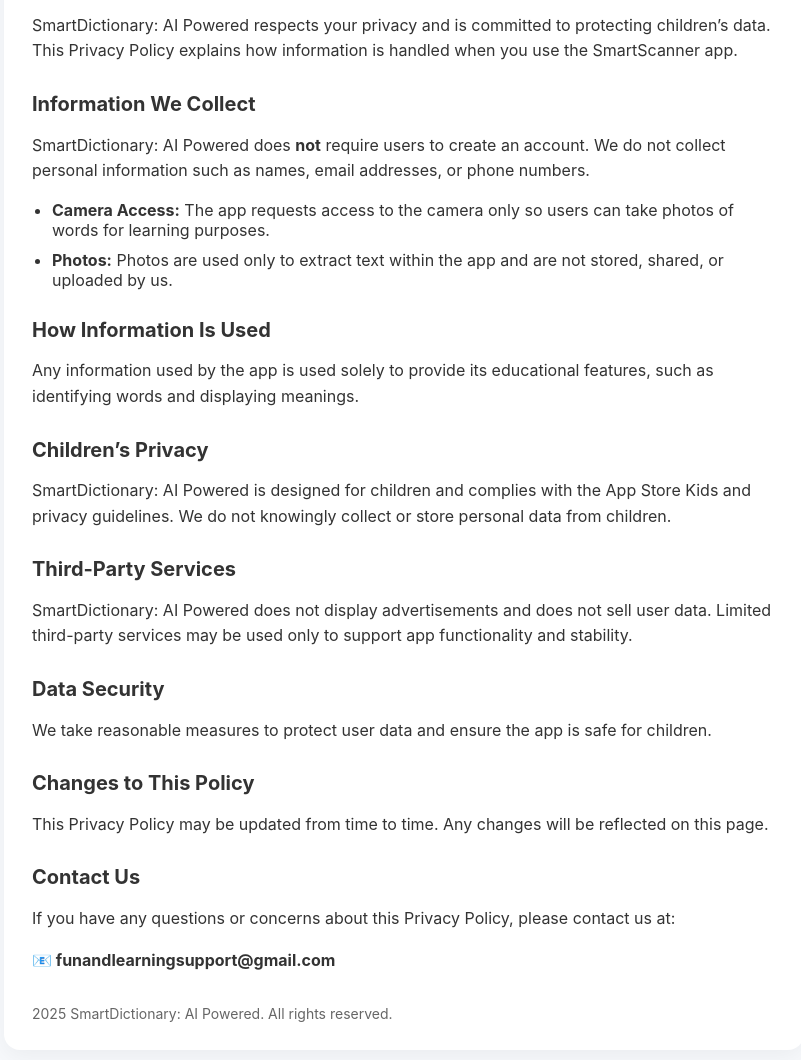
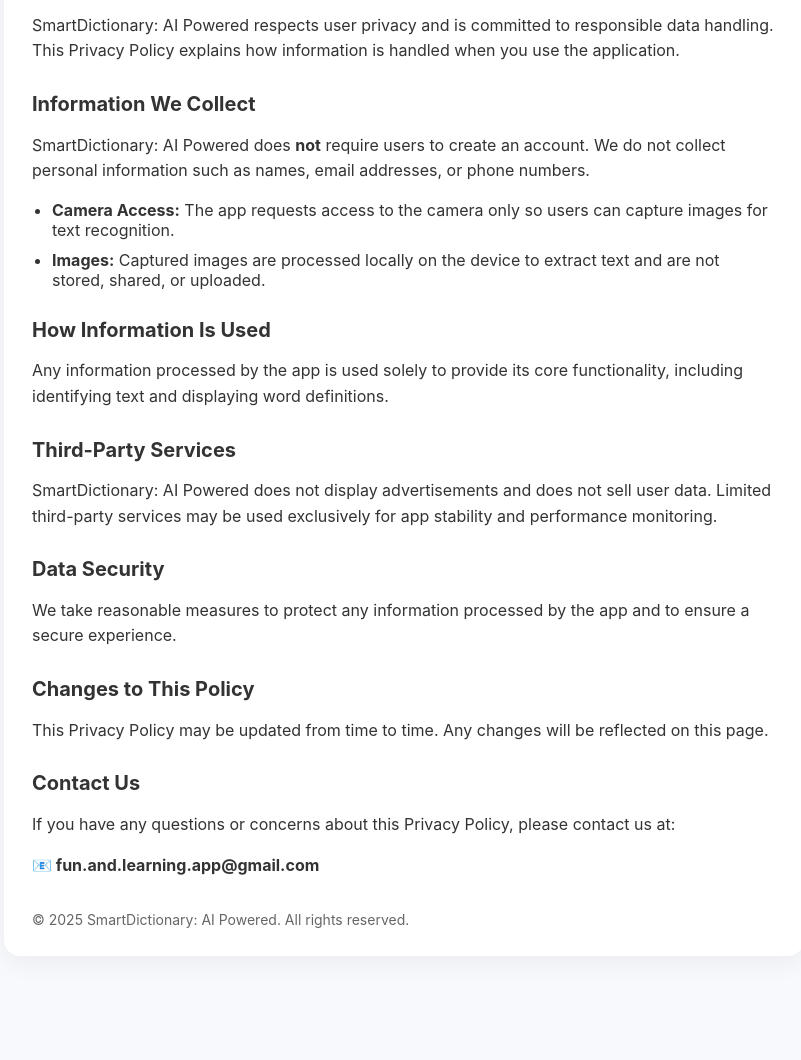
Before and after one commit to funandlearningsupport/SmartDictionarySupport, a plain HTML site: page privacy.html in a window 1280 px wide. Shown: the part 116-1176 px from the top of the page, without its empty margins (236-1037 px from the left). After the commit the page ends 1104 px from the top, so only its background shows below. Drawn offline with Linux system fonts and the light colour scheme.

Commit message:
Update privacy.html

```diff
--- a/privacy.html
+++ b/privacy.html
@@ -4,7 +4,7 @@
     <meta charset="UTF-8">
     <meta name="viewport" content="width=device-width, initial-scale=1.0">
     <title>SmartDictionary: AI Powered – Privacy Policy</title>
-    <meta name="description" content="Privacy Policy for SmartDictionary: AI Powered – a kid-friendly word learning app.">
+    <meta name="description" content="Privacy Policy for SmartDictionary: AI Powered.">
     <style>
         body {
             font-family: -apple-system, BlinkMacSystemFont, "Segoe UI", Roboto, Helvetica, Arial, sans-serif;
@@ -59,8 +59,8 @@
             <h1>Privacy Policy</h1>
 
             <p>
-                SmartDictionary: AI Powered respects your privacy and is committed to protecting children’s data.
-                This Privacy Policy explains how information is handled when you use the SmartScanner app.
+                SmartDictionary: AI Powered respects user privacy and is committed to responsible data handling.
+                This Privacy Policy explains how information is handled when you use the application.
             </p>
 
             <h2>Information We Collect</h2>
@@ -70,31 +70,25 @@
             </p>
 
             <ul>
-                <li><strong>Camera Access:</strong> The app requests access to the camera only so users can take photos of words for learning purposes.</li>
-                <li><strong>Photos:</strong> Photos are used only to extract text within the app and are not stored, shared, or uploaded by us.</li>
+                <li><strong>Camera Access:</strong> The app requests access to the camera only so users can capture images for text recognition.</li>
+                <li><strong>Images:</strong> Captured images are processed locally on the device to extract text and are not stored, shared, or uploaded.</li>
             </ul>
 
             <h2>How Information Is Used</h2>
             <p>
-                Any information used by the app is used solely to provide its educational features,
-                such as identifying words and displaying meanings.
-            </p>
-
-            <h2>Children’s Privacy</h2>
-            <p>
-                SmartDictionary: AI Powered is designed for children and complies with the App Store Kids and privacy guidelines.
-                We do not knowingly collect or store personal data from children.
+                Any information processed by the app is used solely to provide its core functionality,
+                including identifying text and displaying word definitions.
             </p>
 
             <h2>Third-Party Services</h2>
             <p>
                 SmartDictionary: AI Powered does not display advertisements and does not sell user data.
-                Limited third-party services may be used only to support app functionality and stability.
+                Limited third-party services may be used exclusively for app stability and performance monitoring.
             </p>
 
             <h2>Data Security</h2>
             <p>
-                We take reasonable measures to protect user data and ensure the app is safe for children.
+                We take reasonable measures to protect any information processed by the app and to ensure a secure experience.
             </p>
 
             <h2>Changes to This Policy</h2>
@@ -109,10 +103,10 @@
                 please contact us at:
             </p>
 
-            <p><strong>📧 funandlearningsupport@gmail.com</strong></p>
+            <p><strong>📧 fun.and.learning.app@gmail.com</strong></p>
 
             <footer>
-                2025 SmartDictionary: AI Powered. All rights reserved.
+                © 2025 SmartDictionary: AI Powered. All rights reserved.
             </footer>
         </div>
     </div>
```
